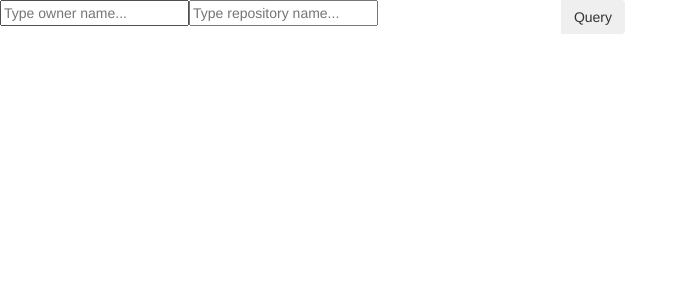
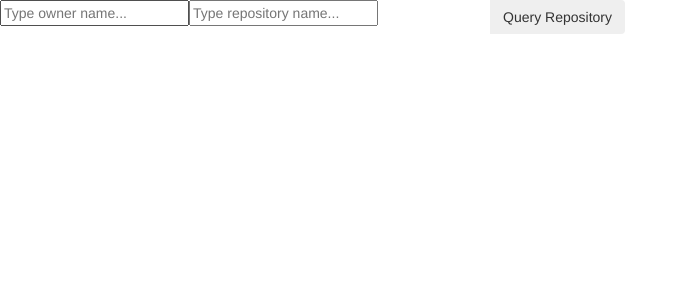
Before and after one commit to tdorkaa/github-repositories-app, an Angular app: page / in a window 1280 px wide. Shown: the top 300 px of the page, without its empty margins (0-688 px from the left). Built offline with nearby package versions, Linux system fonts and the light colour scheme.

Commit message:
rename searchRepositoryByName function to searchRepositoryByOwner

```diff
--- a/src/app/components/search-box/search-box.component.html
+++ b/src/app/components/search-box/search-box.component.html
@@ -4,7 +4,7 @@
       <input type="text" placeholder="Type owner name..." (input)="onOwnerNameUpdate($event)">
       <input type="text" placeholder="Type repository name..." (input)="onRepoNameUpdate($event)">
       <span class="input-group-btn">
-          <button class="btn btn-secondary" type="button" (click)="searchRepositoryByName()">Query</button>
+          <button class="btn btn-secondary" type="button" (click)="searchRepositoryByOwner()">Query Repository</button>
         </span>
     </div>
   </div>
--- a/src/app/components/search-box/search-box.component.ts
+++ b/src/app/components/search-box/search-box.component.ts
@@ -14,8 +14,8 @@ export class SearchBoxComponent {
   constructor(private queryService: QueryService) {
   }
 
-  searchRepositoryByName() {
-    this.queryService.searchRepositoryByName(this.ownerName, this.repositoryName);
+  searchRepositoryByOwner() {
+    this.queryService.searchRepositoryByOwner(this.ownerName, this.repositoryName);
   }
 
   onRepoNameUpdate(event: any) {
--- a/src/app/services/query.service.ts
+++ b/src/app/services/query.service.ts
@@ -10,7 +10,7 @@ export class QueryService {
   constructor(private httpClient: HttpClient, private repositoryService: RepositoryService) {
   }
 
-  searchRepositoryByName(owner: string, name: string) {
+  searchRepositoryByOwner(owner: string, name: string) {
     let found = false;
     this.httpClient.get(this.urlSearchRepositoryByName + name)
       .subscribe(responseData => {
```
